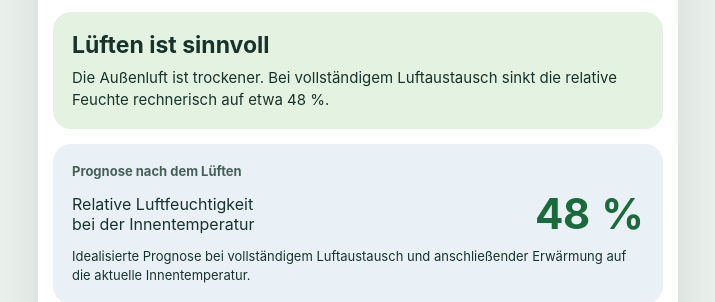
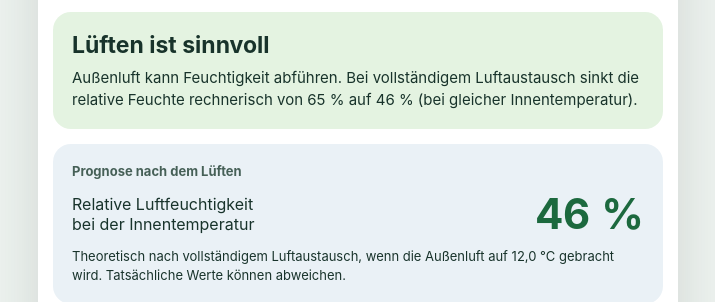
Before and after one commit to SvenA7/waldhaus-lueftungsrechner, a plain HTML site: page index.html in a window 1280 px wide. Shown: the part 512-814 px from the top of the page, without its empty margins (282-997 px from the left). Drawn offline with Linux system fonts and the light colour scheme.

Commit message:
Fix automatic calculation after input changes
Fixed a JavaScript syntax error in index.html that prevented automatic recalculation when changing temperature or humidity values. The app now updates results immediately without buttons.

```diff
--- a/index.html
+++ b/index.html
@@ -34,5 +34,5 @@ if(delta>0.8){$('verdict').textContent='Lüften ist sinnvoll';$('explain').textC
 else if(delta < -0.8){$('verdict').textContent='Zum Entfeuchten nicht lüften';$('explain').textContent='Die Außenluft hat einen höheren Wasserdampf-Partialdruck. Lüften würde bei gleicher Innentemperatur die relative Feuchte rechnerisch auf '+format(pred,0)+' % verändern.';$('result').className='result bad';}
 else{$('verdict').textContent='Kaum Entfeuchtungseffekt';$('explain').textContent='Der Feuchteunterschied ist gering. Aufgrund der Messungenauigkeit ist ein deutlicher Trocknungseffekt nicht sicher zu erwarten.';$('result').className='result neutral';}
 }
-ids.forEach(id=>$(id).addEventListener('input',calc));calc();});calc();
+ids.forEach(id=>$(id).addEventListener('input',calc));calc();
 </script><script>if('serviceWorker' in navigator && (location.protocol==='https:' || location.hostname==='localhost')) {window.addEventListener('load',()=>navigator.serviceWorker.register('./service-worker.js').catch(console.warn));}</script></body></html>
```
